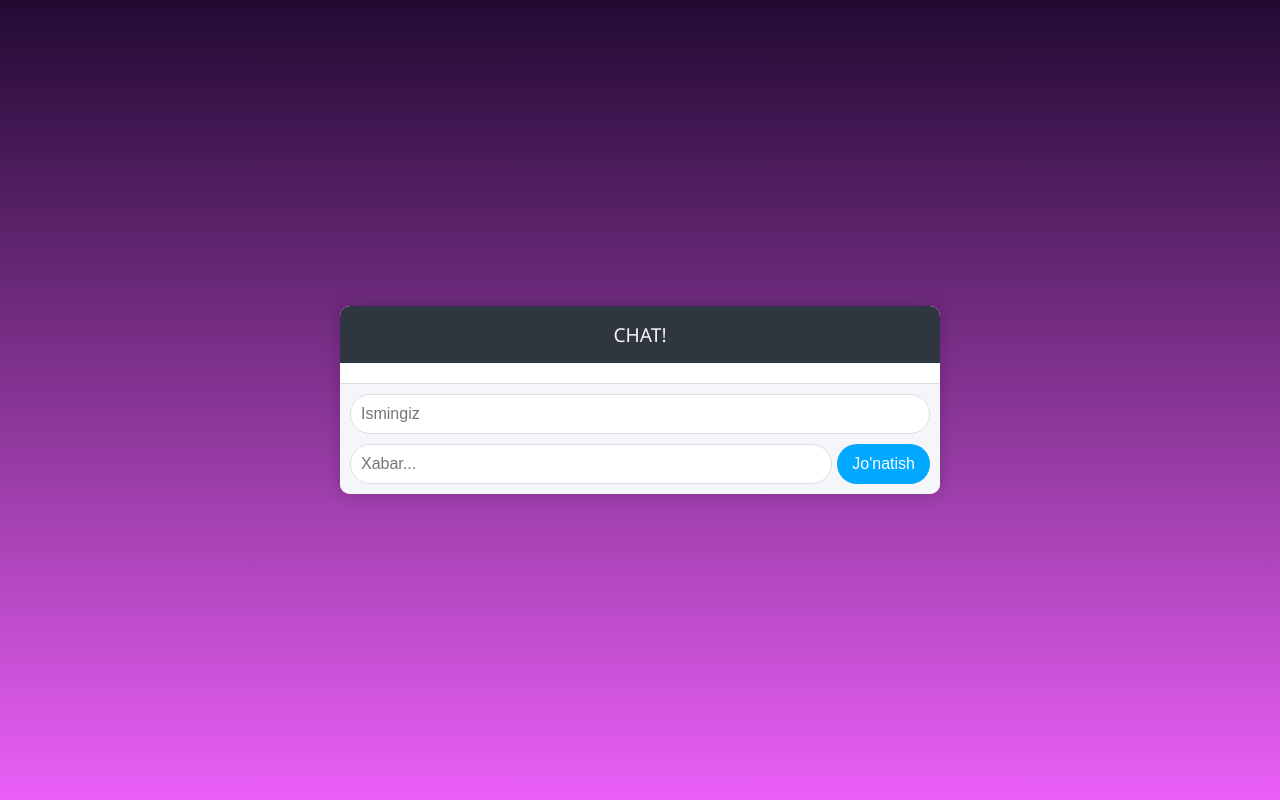
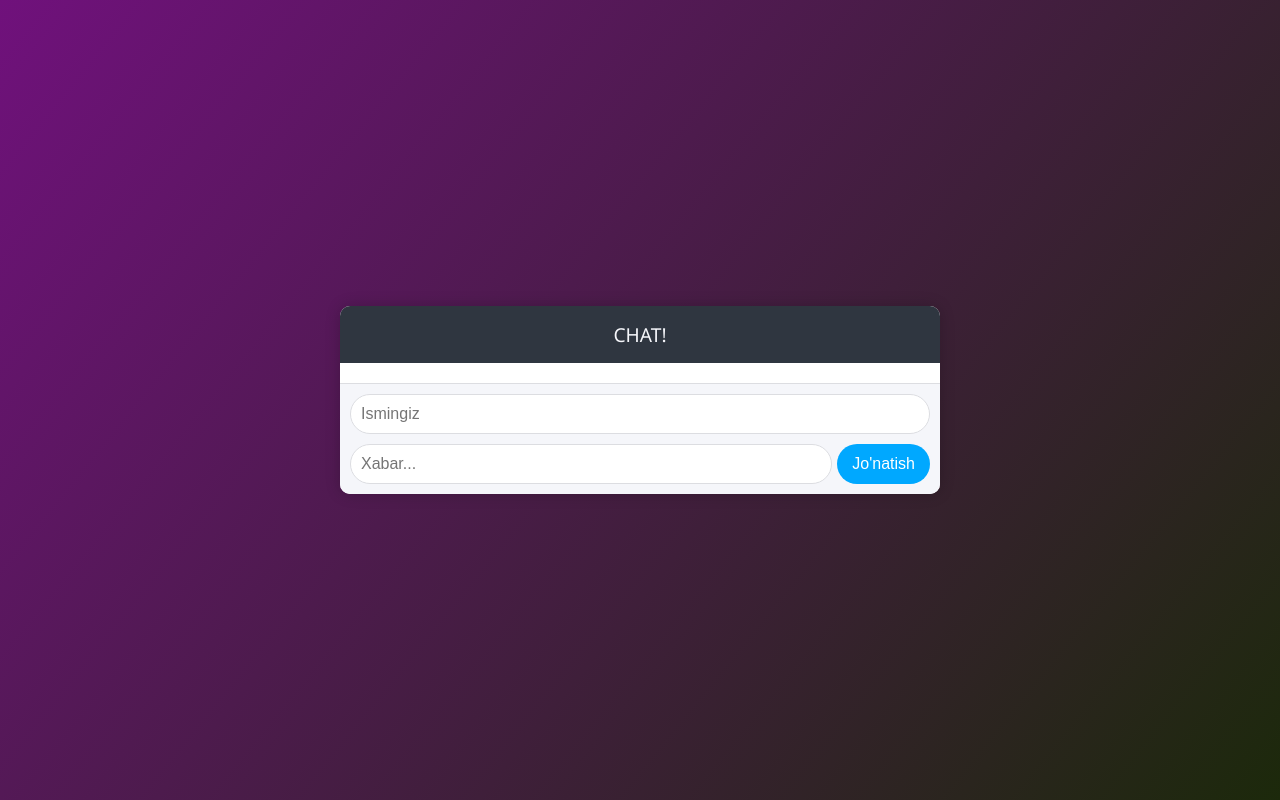
Before and after one commit to xayotxurshitsatvaldiyev-cmd/chat, a website: page public/index.html in a window 1280 px wide. Drawn offline with nearby package versions, Linux system fonts and the light colour scheme; no server answers.

Commit message:
Update index.html

```diff
--- a/public/index.html
+++ b/public/index.html
@@ -15,7 +15,7 @@
             align-items: center;
             height: 100vh;
             margin: 0;
-            background: linear-gradient(0deg, #eb5ff7, #220a32)
+            background: linear-gradient(129deg, #70117c, #1c290b)
         }
 
         .chat-container {
```
